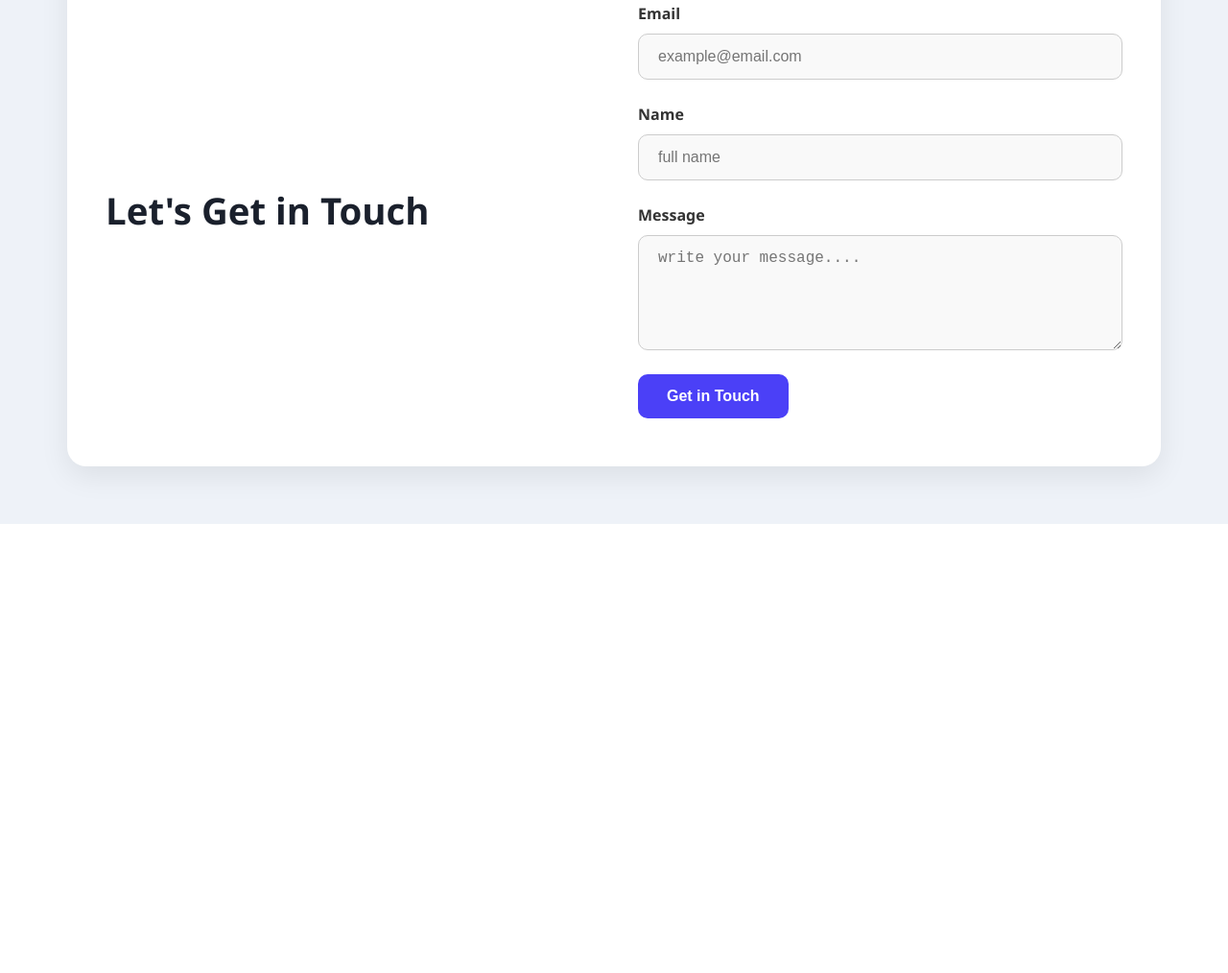
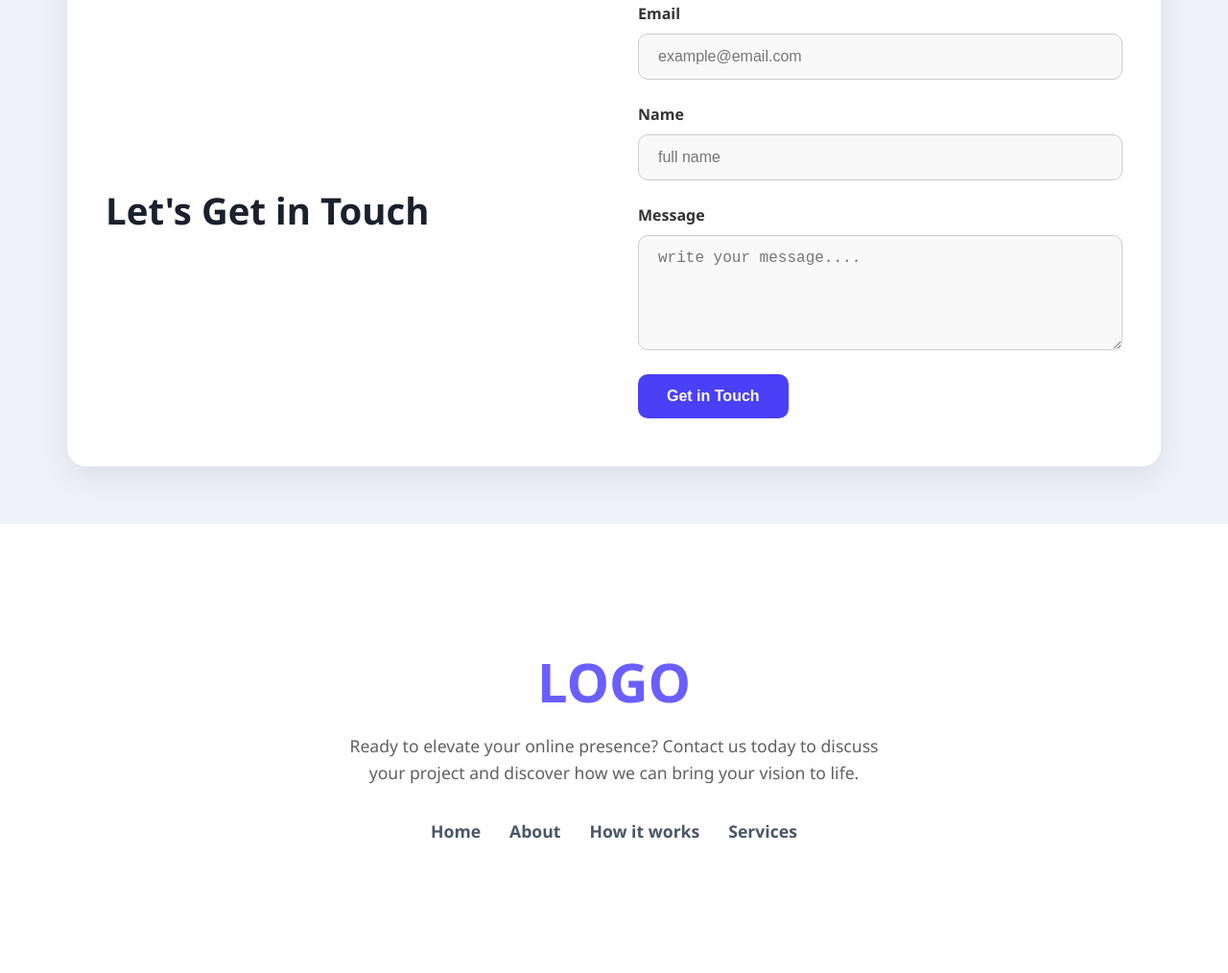
Before and after one commit to Niyamul-04/niamul-plays-web, a plain HTML site: page index.html in a window 1280 px wide. Shown: the part 1671-2685 px from the top of the page at 96% size. Before the commit the page ends 2217 px from the top, so only its background shows below. Drawn offline with Linux system fonts and the light colour scheme.

Commit message:
Add footer with nav links and hover effects

```diff
--- a/index.html
+++ b/index.html
@@ -94,6 +94,23 @@
     </div>
   </div>
 </section>
+<footer class="main-footer">
+    <div class="footer-container">
+        <h2 class="footer-logo">LOGO</h2>
+        <p class="footer-subtitle">
+            Ready to elevate your online presence? Contact us today to discuss <br>
+            your project and discover how we can bring your vision to life.
+        </p>
+        <nav class="footer-nav">
+            <ul class="footer-links">
+                <li><a href="#" class="footer-link-item">Home</a></li>
+                <li><a href="#" class="footer-link-item">About</a></li>
+                <li><a href="#" class="footer-link-item">How it works</a></li>
+                <li><a href="#" class="footer-link-item">Services</a></li>
+            </ul>
+        </nav>
+    </div>
+</footer>
 
 
 
--- a/styles/index.css
+++ b/styles/index.css
@@ -393,21 +393,162 @@ body, html {
 }
 
 
-Common button transition effect
+/* 🔁 Common button transition effect */
 .signup-btn,
 .focus-btn,
 .action-button,
-.submit-button {
+.submit-button,
+.footer-link-item {
   transition: all 0.3s ease;
   transform: scale(1);
+  text-decoration: none; /* link underline remove */
+  color: #ffffff; /* default link color */
 }
 
-/* Hover effect: color + slight grow */
+/* 🎯 Hover effect: color + slight grow */
 .signup-btn:hover,
 .focus-btn:hover,
 .action-button:hover,
-.submit-button:hover {
-  background-color: #362ccf; /* or use a darker shade as per context */
+.submit-button:hover,
+.footer-link-item:hover {
+  background-color: #362ccf; /* background for buttons, not for links */
   transform: scale(1.05);
   box-shadow: 0 6px 20px rgba(75, 64, 247, 0.3);
+  color: #ffeb3b; /* hover link color */
 }
+
+/* যদি শুধু footer link এর জন্য আলাদা hover চাও */
+.footer-link-item:hover {
+  color: #ffeb3b; /* yellow on hover */
+  text-shadow: 0 0 8px rgba(255, 235, 59, 0.6);
+  transform: scale(1.1);
+}
+
+
+
+.main-footer {
+    width: 100%;
+    min-height: 428px;
+    background-color: #ffffff;
+    display: flex;
+    justify-content: center;
+    align-items: center;
+    padding: 40px 20px;
+    box-sizing: border-box;
+}
+
+/* Container inside footer to control max width */
+.footer-container {
+    max-width: 1440px;
+    width: 100%;
+    min-height: calc(428px - 40px); /* accounts for outer padding */
+    display: flex;
+    flex-direction: column;
+    align-items: center;
+    justify-content: center;
+    padding: 20px;
+    text-align: center;
+    box-sizing: border-box;
+}
+
+/* Logo */
+.footer-logo {
+    font-size: 3.5rem;
+    font-weight: 800;
+    color: #6a5eff;
+    margin-bottom: 25px;
+    line-height: 1;
+}
+
+/* Subtitle */
+.footer-subtitle {
+    max-width: 600px;
+    font-size: 1.1rem;
+    line-height: 1.6;
+    color: #606060;
+    margin-bottom: 35px;
+}
+
+/* Navigation links */
+.footer-nav {
+    width: 100%;
+}
+
+.footer-links {
+    list-style: none;
+    display: flex;
+    flex-wrap: wrap;
+    justify-content: center;
+    gap: 30px;
+    padding: 0;
+    margin: 0;
+}
+
+.footer-link-item {
+    text-decoration: none;
+    color: #4a5568;
+    font-size: 1.1rem;
+    font-weight: 600;
+    transition: color 0.3s ease, transform 0.3s ease;
+}
+
+/* Hover effect on links */
+.footer-link-item:hover {
+    color: #6a5eff;
+    transform: scale(1.1);
+}
+
+/* Responsive adjustments */
+@media (max-width: 1024px) {
+    .main-footer {
+        min-height: auto;
+        padding: 60px 20px;
+    }
+    .footer-container {
+        min-height: auto;
+    }
+    .footer-logo {
+        font-size: 3rem;
+    }
+    .footer-subtitle {
+        font-size: 1rem;
+        margin-bottom: 30px;
+    }
+    .footer-links {
+        gap: 25px;
+    }
+    .footer-link-item {
+        font-size: 1rem;
+    }
+}
+
+@media (max-width: 768px) {
+    .main-footer {
+        padding: 50px 15px;
+    }
+    .footer-logo {
+        font-size: 2.8rem;
+        margin-bottom: 20px;
+    }
+    .footer-subtitle {
+        font-size: 0.95rem;
+        margin-bottom: 25px;
+    }
+    .footer-links {
+        flex-direction: column;
+        gap: 15px;
+    }
+    .footer-link-item {
+        font-size: 1.05rem;
+        padding: 5px 0;
+    }
+}
+
+@media (max-width: 480px) {
+    .footer-logo {
+        font-size: 2.2rem;
+    }
+    .footer-subtitle {
+        font-size: 0.9rem;
+    }
+}
```
